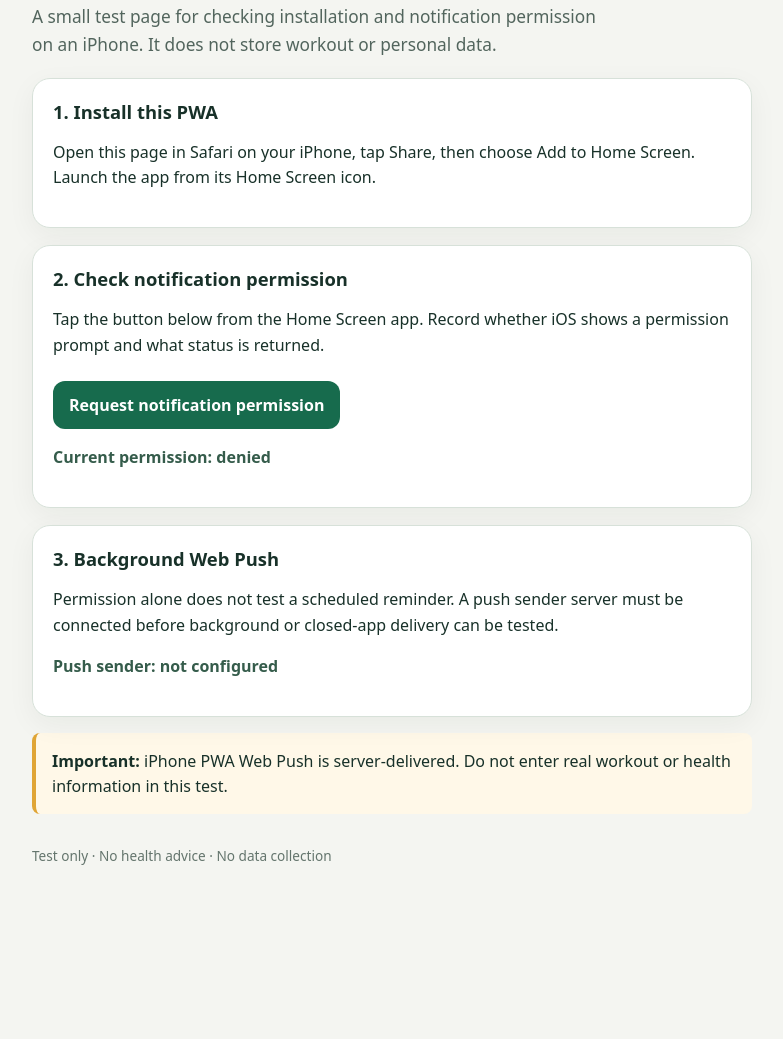
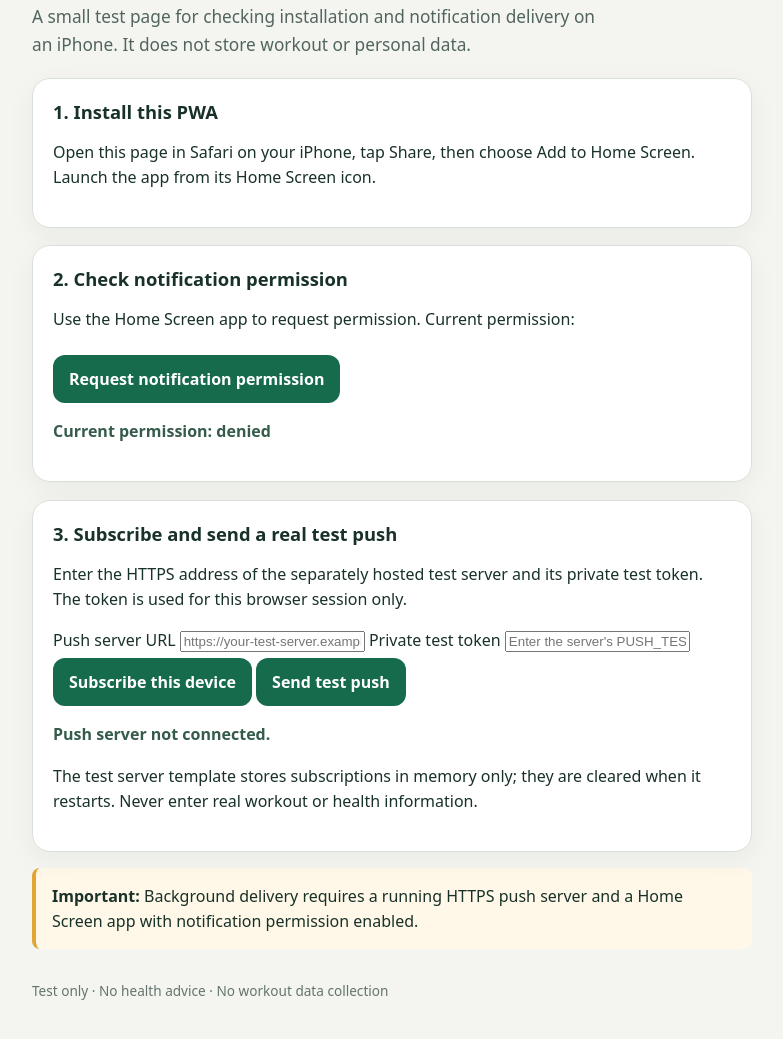
Before and after one commit to YitengZhang11/Honours-Stage-Project, a plain HTML site: page index.html in a window 1280 px wide. Shown: the part 295-1334 px from the top of the page, without its empty margins (248-1031 px from the left). Before the commit the page ends 1208 px from the top, so only its background shows below. Drawn offline with Linux system fonts and the light colour scheme.

Commit message:
Add Web Push subscription controls

```diff
--- a/index.html
+++ b/index.html
@@ -12,7 +12,7 @@
   <main class="shell">
     <p class="eyebrow">RK-26-1235 · P1 feasibility check</p>
     <h1>PWA notification test</h1>
-    <p class="intro">A small test page for checking installation and notification permission on an iPhone. It does not store workout or personal data.</p>
+    <p class="intro">A small test page for checking installation and notification delivery on an iPhone. It does not store workout or personal data.</p>
 
     <section class="card" aria-labelledby="install-title">
       <h2 id="install-title">1. Install this PWA</h2>
@@ -21,19 +21,28 @@
 
     <section class="card" aria-labelledby="permission-title">
       <h2 id="permission-title">2. Check notification permission</h2>
-      <p>Tap the button below from the Home Screen app. Record whether iOS shows a permission prompt and what status is returned.</p>
+      <p>Use the Home Screen app to request permission. Current permission:</p>
       <button id="permission-button" type="button">Request notification permission</button>
       <p id="permission-status" class="status" role="status" aria-live="polite">Permission has not been checked.</p>
     </section>
 
     <section class="card" aria-labelledby="push-title">
-      <h2 id="push-title">3. Background Web Push</h2>
-      <p>Permission alone does not test a scheduled reminder. A push sender server must be connected before background or closed-app delivery can be tested.</p>
-      <p class="status">Push sender: not configured</p>
+      <h2 id="push-title">3. Subscribe and send a real test push</h2>
+      <p>Enter the HTTPS address of the separately hosted test server and its private test token. The token is used for this browser session only.</p>
+      <label for="server-url">Push server URL</label>
+      <input id="server-url" type="url" inputmode="url" placeholder="https://your-test-server.example" autocomplete="url">
+      <label for="test-token">Private test token</label>
+      <input id="test-token" type="password" autocomplete="off" placeholder="Enter the server's PUSH_TEST_TOKEN">
+      <div class="button-row">
+        <button id="subscribe-button" type="button">Subscribe this device</button>
+        <button id="send-test-button" type="button" class="secondary">Send test push</button>
+      </div>
+      <p id="push-status" class="status" role="status" aria-live="polite">Push server not connected.</p>
+      <p class="small-note">The test server template stores subscriptions in memory only; they are cleared when it restarts. Never enter real workout or health information.</p>
     </section>
 
-    <aside class="note"><strong>Important:</strong> iPhone PWA Web Push is server-delivered. Do not enter real workout or health information in this test.</aside>
-    <footer>Test only · No health advice · No data collection</footer>
+    <aside class="note"><strong>Important:</strong> Background delivery requires a running HTTPS push server and a Home Screen app with notification permission enabled.</aside>
+    <footer>Test only · No health advice · No workout data collection</footer>
   </main>
   <script src="./app.js" defer></script>
 </body>
```
